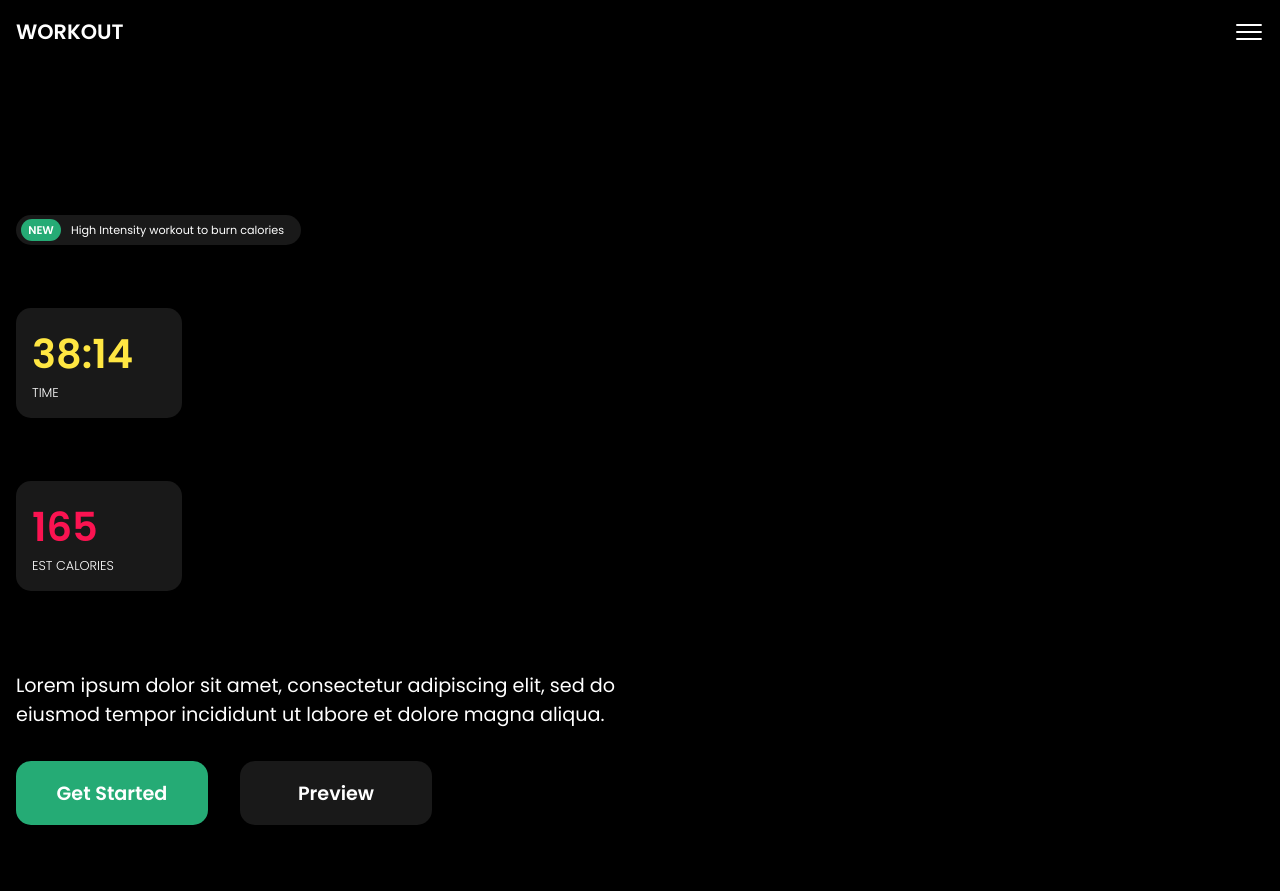
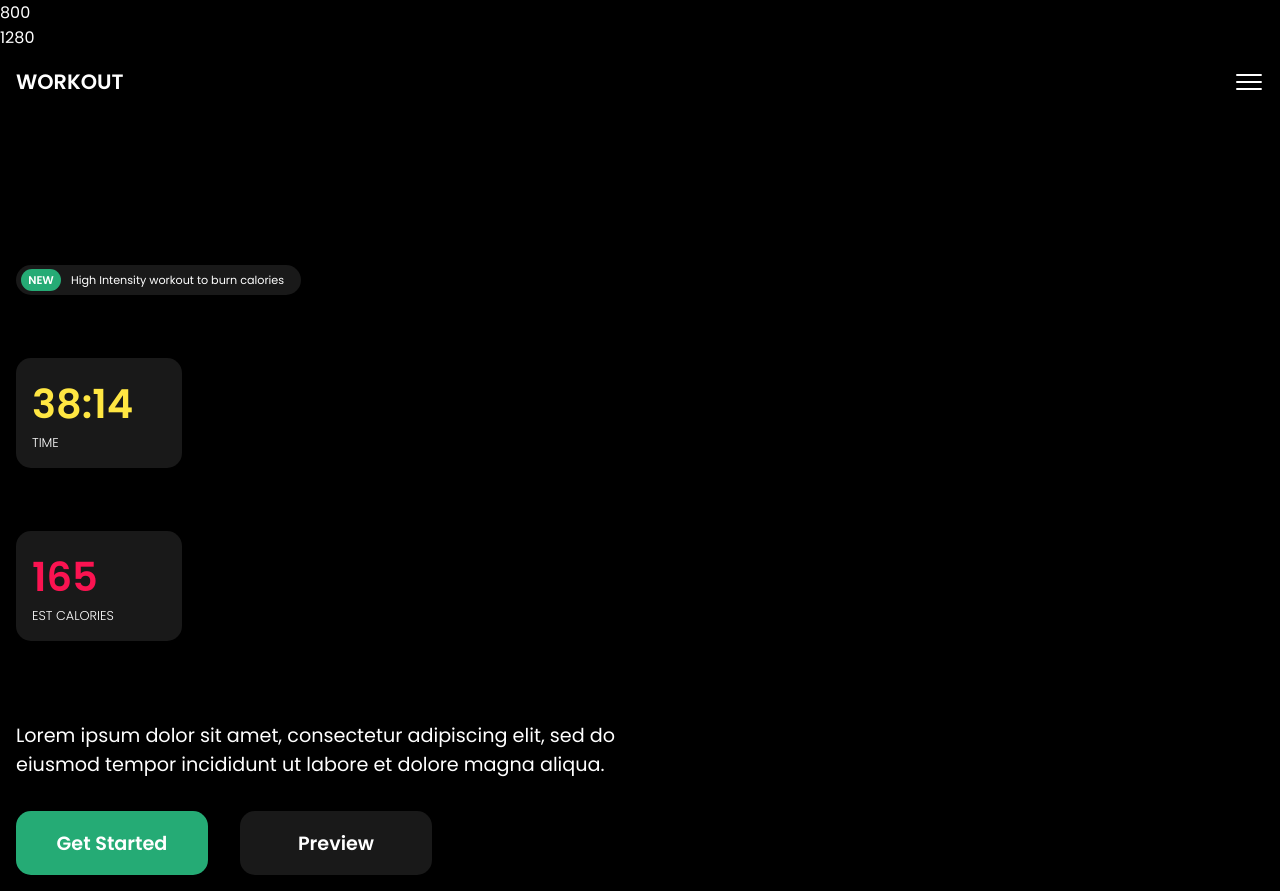
Before and after one commit to yashsaini7060/test-gym, a plain HTML site: page index.html in a window 1280 px wide. Before the commit the page ends 841 px from the top, so only its background shows below. Drawn offline with Linux system fonts and the light colour scheme.

Commit message:
height and width added

```diff
--- a/index.html
+++ b/index.html
@@ -9,6 +9,9 @@
   <body>
     <!-- <img src="./assets/group-2@2x.png" class="hero-img" /> -->
     <!-- <img src="./assets/girl.png"  class="hero-img-small" alt=""> -->
+    <div id="height"></div>
+    <div id="width"></div>
+
     <nav>
       <div class="logo"><p>WORKOUT</p></div>
       <div class="nav-links">
@@ -49,4 +52,5 @@
       </div>
     </section>
   </body>
+  <script src="./index.js"></script>
 </html>
--- /dev/null
+++ b/index.js
@@ -0,0 +1,13 @@
+const browserWidth = window.innerWidth;
+const browserHeight = window.innerHeight;
+
+
+const heighDiv = document.getElementById("height");
+const widthDiv = document.getElementById("width");
+
+heighDiv.innerText=browserHeight;
+
+widthDiv.innerText=browserWidth;
+
+console.log(`Browser width: ${browserWidth}px`);
+console.log(`Browser height: ${browserHeight}px`);
```
